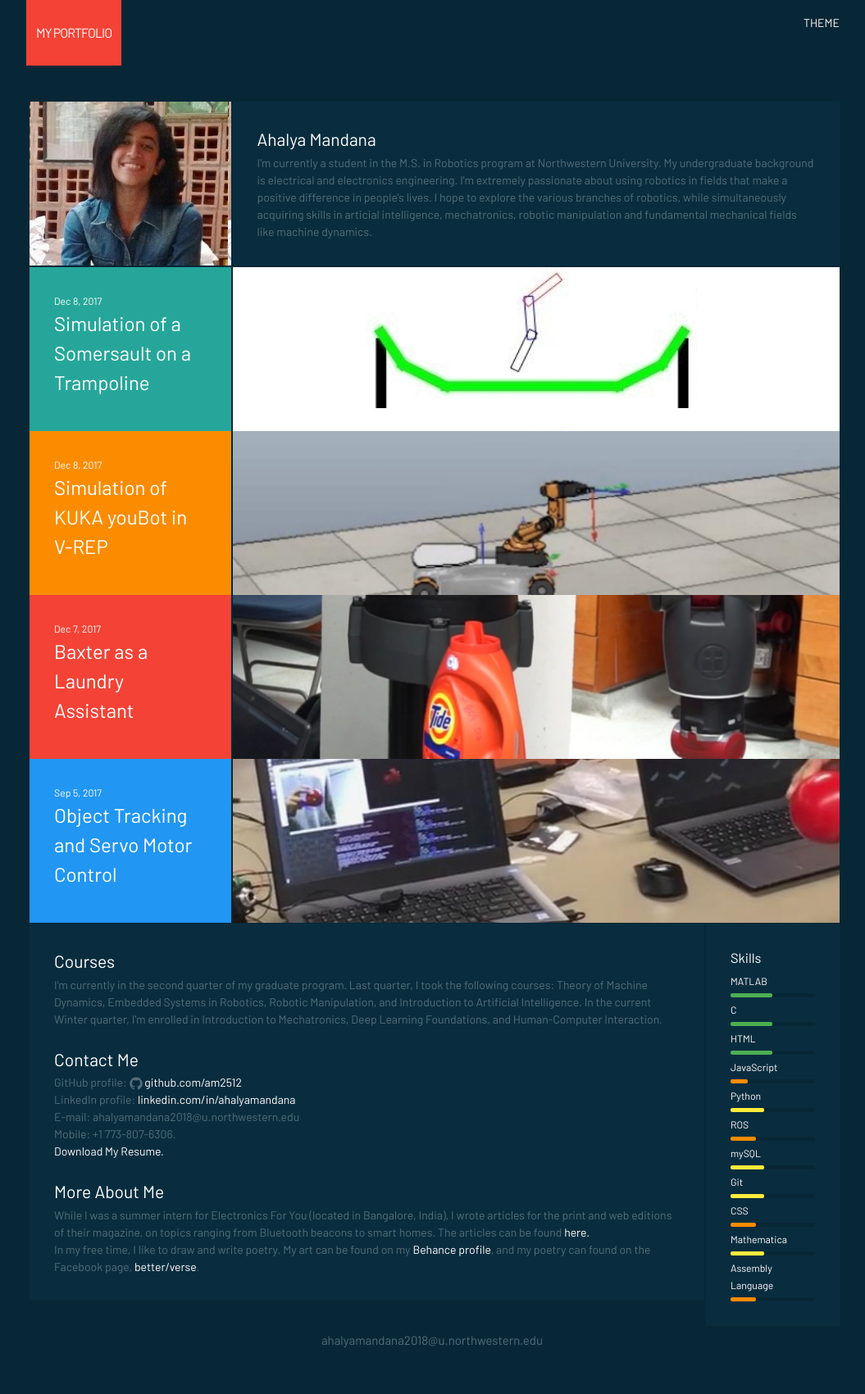
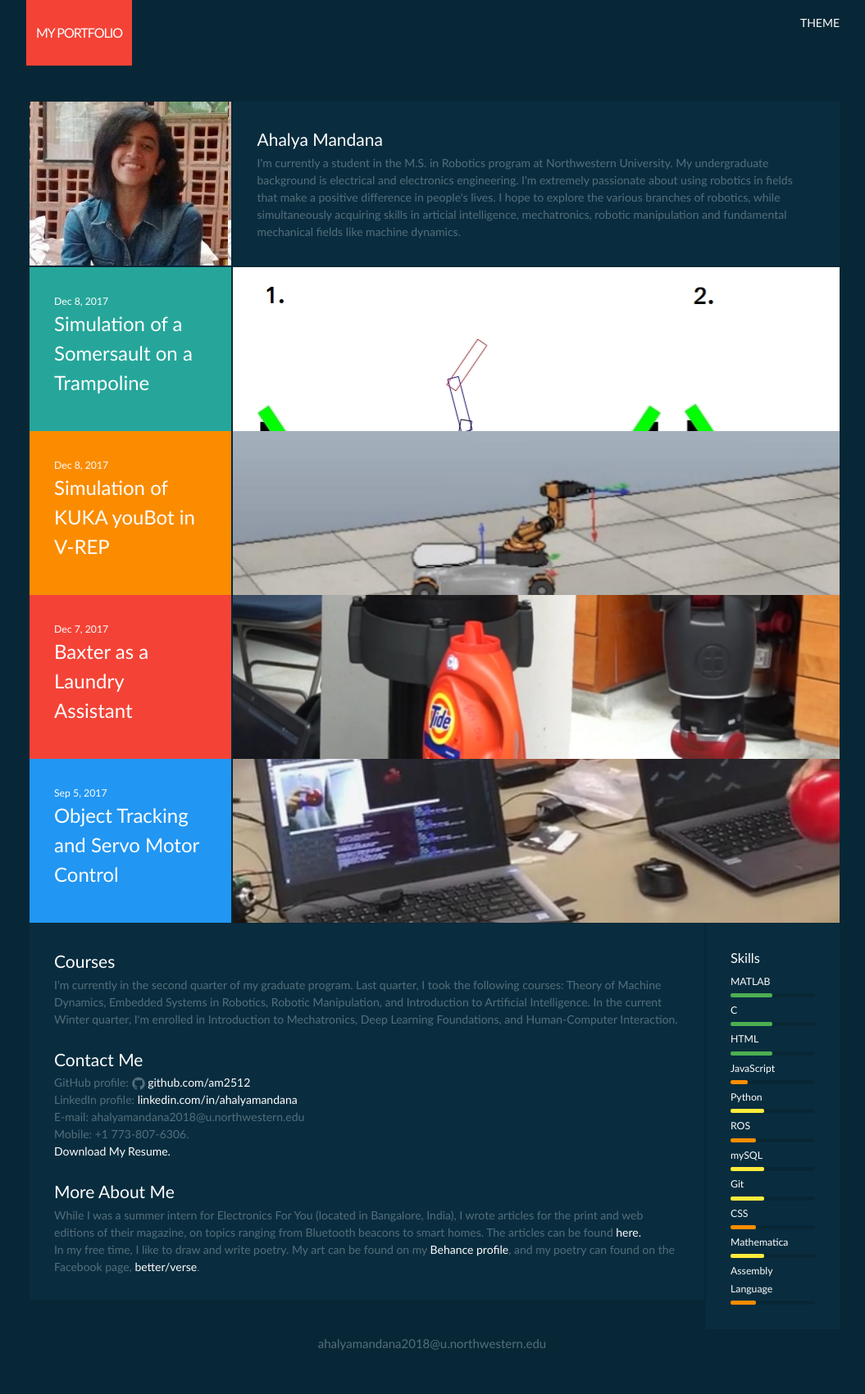
Before and after one commit to am2512/am2512.github.io, a Jekyll site: the page built from index.html, in a window 1280 px wide. Shown: the whole page at 82% size, without its empty margins (112-1167 px from the left). Built offline with Jekyll 4.4.1, drawn with Linux system fonts in a browser that asks for light colours.

Commit message:
Adding images

```diff
--- a/css/main.scss
+++ b/css/main.scss
@@ -6,7 +6,7 @@
 
 
 // Our variables
-$base-font-family: 'Barlow', sans-serif;
+$base-font-family: "Trebuchet MS", Helvetica, sans-serif;
 $base-font-size:   14px;
 $base-font-weight: 100;
 $small-font-size:  $base-font-size * 0.875;
--- a/index.html
+++ b/index.html
@@ -1,7 +1,7 @@
 ---
 layout: default
 ---
-<link href="https://fonts.googleapis.com/css?family=Barlow" rel="stylesheet">
+
 <div class="home">
 
 
```
Also changed, not shown: assets/3.jpg.
